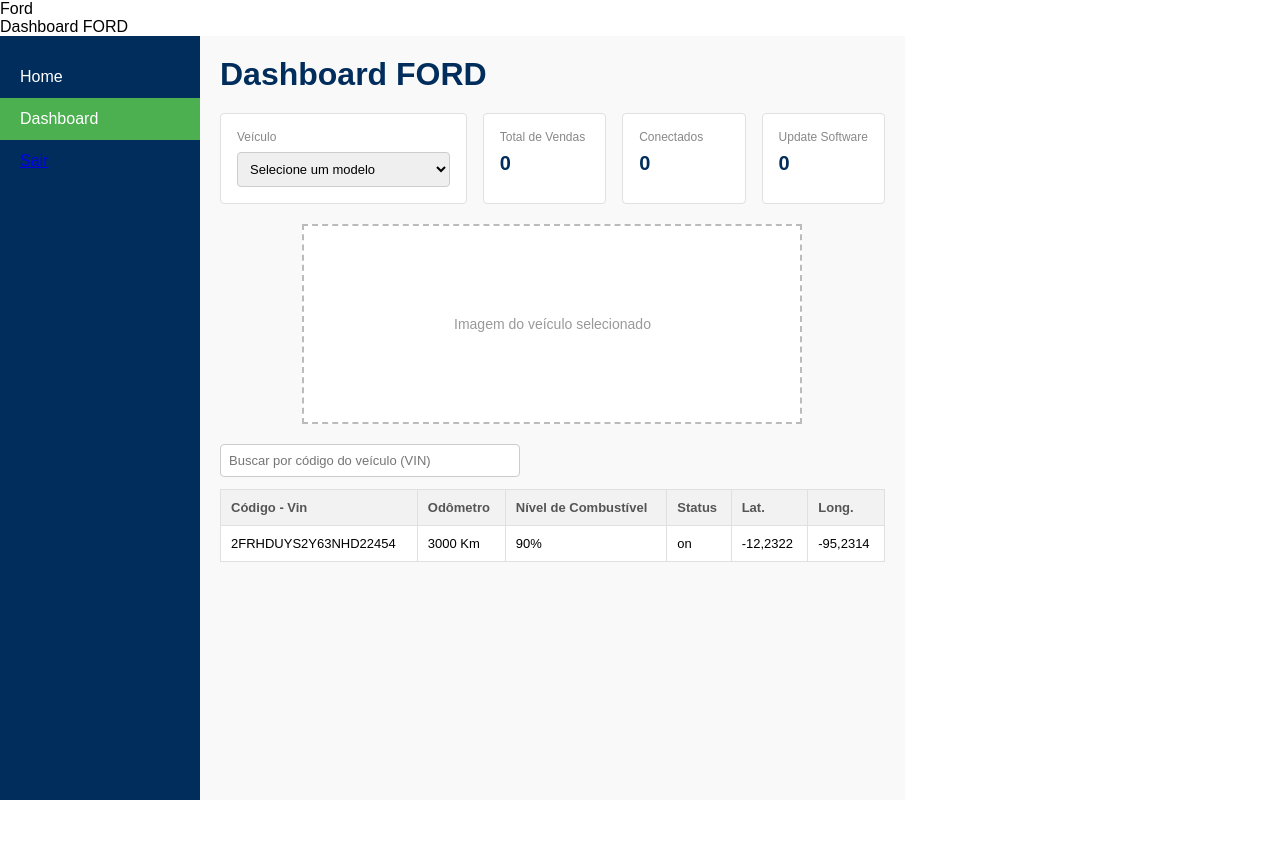
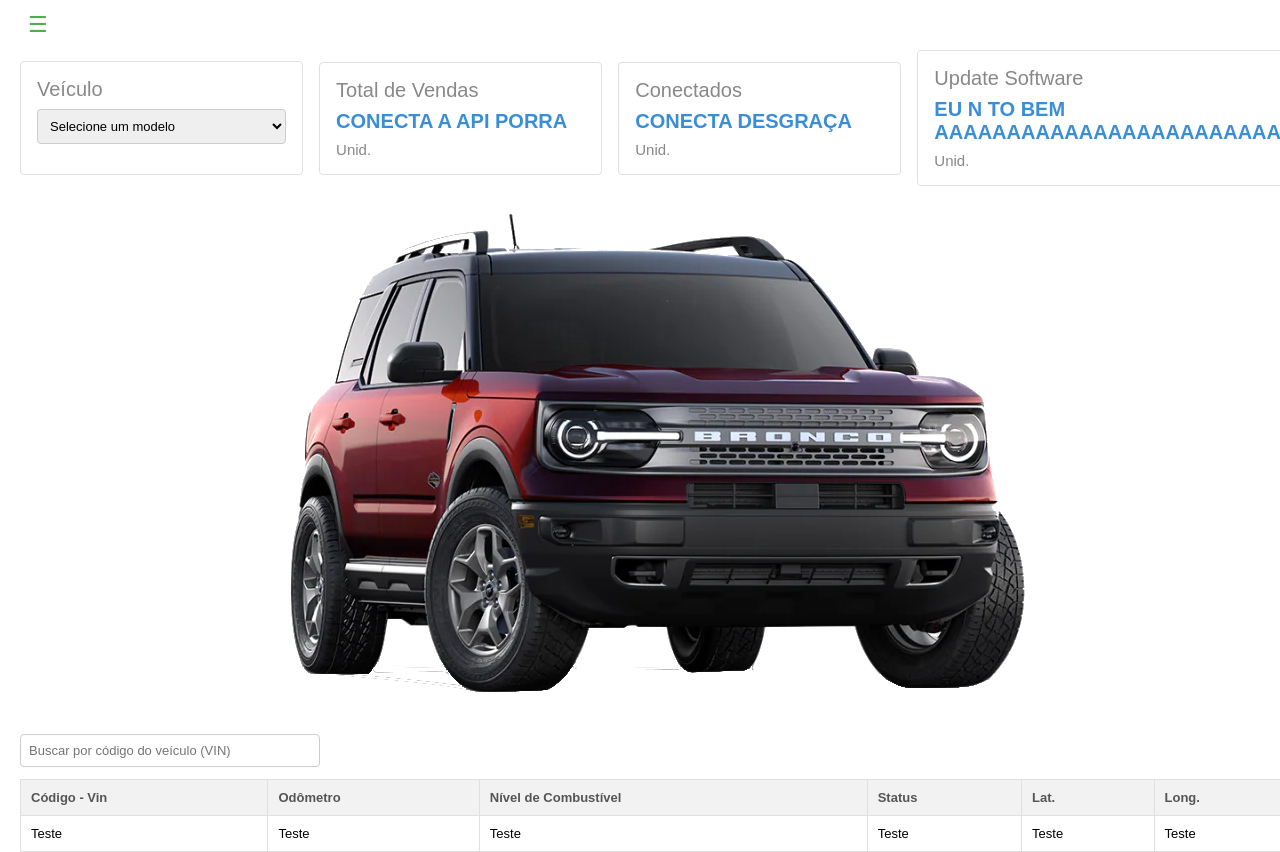
Before and after one commit to Dust-CRT/Sprint-Angular, an Angular app: page /dashboard in a window 1280 px wide. Before the commit the page ends 800 px from the top, so only its background shows below. Built offline with nearby package versions, Linux system fonts and the light colour scheme.

Commit message:
Menu lateral e dashboard feitos

```diff
--- a/src/app/components/menulateral/menulateral.css
+++ b/src/app/components/menulateral/menulateral.css
@@ -23,8 +23,8 @@
     height: 100dvh;
     width: 0;
     overflow: hidden;
-    background-color: #ededed;
-    padding: 20px 0;
+    background-color: #eeeff0;
+    padding: 50px 0;
     transition: width 0.2s ease;
     white-space: nowrap;
     z-index: 2;
@@ -33,3 +33,51 @@
 .homeNav.aberto {
     width: 200px;
 }
+
+.btns {
+    display: grid;
+
+}
+
+.btn {
+    position: relative;
+    background-color: #d9dee1;
+    border-color: #eeeff0;
+    color: #4caf50;
+    border-style: solid;
+    padding-top: 10px;
+    padding-bottom: 10px;
+    overflow: hidden;
+}
+
+.logoutBtn {
+    position: relative;
+    background-color: #d9dee1;
+    border-color: #eeeff0;
+    color: #e92222;
+    border-style: solid;
+    padding-top: 10px;
+    padding-bottom: 10px;
+    overflow: hidden;
+}
+
+.logoutBtn:hover {
+    background-color: #e92222;
+    color: #d9dee1;
+}
+
+.btn::after {
+    content: "";
+    position: absolute;
+    top: 0;
+    left: 0;
+    height: 100%;
+    width: 4px;               /* espessura da barrinha */
+    background-color: #4caf50;
+    transform: scaleY(0);     /* começa "fechada" */
+    transition: transform 0.2s ease-out;
+}
+
+.btn:hover::after {
+    transform: scaleY(1);     /* "abre" a barrinha ao passar o mouse */
+}
--- a/src/app/components/menulateral/menulateral.html
+++ b/src/app/components/menulateral/menulateral.html
@@ -1,9 +1,9 @@
 <button class="btnMenu" (click)="toggleMenu()">☰</button>
 
 <nav class="homeNav" [class.aberto]="menuAberto">
-    <ul>
-        <li class="ativo">Home</li>
-        <li>Dashboard</li>
-        <li><a href="#" (click)="false">Sair</a></li>
-    </ul>
+    <div class="btns">
+        <button class="btn">SOCORRO</button>
+        <button class="btn">XERECAAAA</button>
+        <button class="logoutBtn">Logout</button>
+    </div>
 </nav>
--- a/src/app/pages/dashboard/dashboard.css
+++ b/src/app/pages/dashboard/dashboard.css
@@ -0,0 +1,99 @@
+
+.dashboardBody {
+    flex-direction: column;
+}
+
+.dashboardMain {
+    display: grid;
+    grid-template-rows: 1fr 1fr 1fr;
+    padding: 20px;
+    width: 100dvw;
+    max-height: 100dvh;
+    padding-top: 50px;
+}
+
+.cards {
+    display: grid;
+    grid-template-columns: 1fr 1fr 1fr 1fr;
+    gap: 16px;
+}
+
+.card {
+    background-color: #ffffff;
+    border: 1px solid #e0e0e0;
+    border-radius: 4px;
+    padding: 16px;
+    min-height: 100px;
+    align-self: center;
+}
+
+.cardTitulo {
+    font-size: 20px;
+    color: #888888;
+    margin-bottom: 8px;
+}
+
+.cardLabel {
+    font-size: 15px;
+    color: #888888;
+    margin-top: 8px;
+}
+
+.cardValor {
+    font-size: 20px;
+    font-weight: bold;
+    color: #3a8ed8;
+}
+
+.selecaoDeVeiculo {
+    width: 100%;
+    padding: 8px;
+    border: 1px solid #cccccc;
+    border-radius: 4px;
+    font-size: 13px;
+    margin-bottom: 14px;
+}
+
+.imgDisplayVeiculoAtual {
+    display: flex;
+    align-items: center;
+    justify-content: center;
+    margin-bottom: 20px;
+    margin-top: 20px;
+}
+
+.imgVeiculo {
+    object-fit: contain;
+}
+
+.tableSearch {
+    margin-bottom: 12px;
+    padding: 8px;
+    width: 300px;
+    border: 1px solid #cccccc;
+    border-radius: 4px;
+    font-size: 13px;
+}
+
+.tabelaVeiculo {
+    width: 100%;
+    border-collapse: collapse;
+    background-color: #ffffff;
+}
+
+.tabelaVeiculo th,
+.tabelaVeiculo td {
+    border: 1px solid #e0e0e0;
+    padding: 10px;
+    text-align: left;
+    font-size: 13px;
+}
+
+.tabelaVeiculo th {
+    background-color: #f2f2f2;
+    color: #555555;
+}
+
+.cabecalhoTabelaVeiculo {
+    color: #094987;
+}
--- a/src/app/pages/dashboard/dashboard.html
+++ b/src/app/pages/dashboard/dashboard.html
@@ -1,65 +1,43 @@
-<body class="dashboard-body">
-    <header class="topbar">
-        <div class="topbar-logo">
-            <div class="topbar-logo-placeholder">Ford</div>
-            <span class="topbar-title">Dashboard FORD</span>
-        </div>
-    </header>
+<body class="dashboardBody">
+        <app-menulateral></app-menulateral>
 
-    <div class="dashboard-content">
-        <nav class="dashboard-nav">
-            <ul>
-                <li>Home</li>
-                <li class="active">Dashboard</li>
-                <li><a href="#" onclick="return false;">Sair</a></li>
-            </ul>
-        </nav>
-
-        <main class="dashboard-main">
-            <h1 class="dashboard-title">Dashboard FORD</h1>
-
-            <div class="cards-row">
-                <!-- Passo 8: busca por nome do modelo (dados vêm de /vehicle) -->
+        <main class="dashboardMain">
+            <div class="cards">
                 <div class="card">
-                    <div class="card-label">Veículo</div>
-                    <select class="vehicle-select" name="modelo">
+                    <div class="cardTitulo">Veículo</div>
+                    <select class="selecaoDeVeiculo" name="modelo">
                         <option value="">Selecione um modelo</option>
-                        <option value="ranger">Ranger</option>
-                        <option value="mustang">Mustang</option>
-                        <option value="territory">Territory</option>
-                        <option value="bronco">Bronco Sport</option>
                     </select>
                 </div>
 
-                <!-- Passo 9: total de vendas -->
                 <div class="card">
-                    <div class="card-label">Total de Vendas</div>
-                    <div class="card-value" id="totalVendas">0</div>
+                    <div class="cardTitulo">Total de Vendas</div>
+                    <div class="cardValor" id="totalVendas">CONECTA A API PORRA</div>
+                    <div class="cardLabel"> Unid.</div>
                 </div>
 
-                <!-- Passo 9: conectados -->
                 <div class="card">
-                    <div class="card-label">Conectados</div>
-                    <div class="card-value" id="totalConectados">0</div>
+                    <div class="cardTitulo">Conectados</div>
+                    <div class="cardValor" id="totalConectados">CONECTA DESGRAÇA</div>
+                    <div class="cardLabel"> Unid.</div>
                 </div>
 
-                <!-- Passo 9: software atualizado -->
                 <div class="card">
-                    <div class="card-label">Update Software</div>
-                    <div class="card-value" id="totalUpdate">0</div>
+                    <div class="cardTitulo">Update Software</div>
+                    <div class="cardValor" id="totalUpdate">EU N TO BEM AAAAAAAAAAAAAAAAAAAAAAAA</div>
+                    <div class="cardLabel"> Unid.</div>
                 </div>
             </div>
 
-            <!-- Passo 10: imagem do veículo selecionado -->
-            <div class="vehicle-preview">
-                <div class="vehicle-img-placeholder">Imagem do veículo selecionado</div>
+            <div class="imgDisplayVeiculoAtual">
+                <!--Troca saporra aqui por favor // CONECTA A API INFERNO-->
+                <img class="imgVeiculo" src="img/broncoSport.png" alt="">
             </div>
 
-            <!-- Passo 11: tabela com busca por código do veículo (dados vêm de /vehicleData) -->
-            <input type="text" class="table-search" placeholder="Buscar por código do veículo (VIN)">
-
-            <table class="vehicle-table">
-                <thead>
+            <div class="tabela">
+                <input type="text" class="tableSearch" placeholder="Buscar por código do veículo (VIN)">
+                <table class="tabelaVeiculo">
+                    <thead class="cabecalhoTabelaVeiculo">
                         <tr>
                             <th>Código - Vin</th>
                             <th>Odômetro</th>
@@ -69,17 +47,17 @@
                             <th>Long.</th>
                         </tr>
                     </thead>
-                <tbody id="vehicleDataBody">
+                    <tbody id="dataVeiculo">
                         <tr>
-                        <td>2FRHDUYS2Y63NHD22454</td>
-                        <td>3000 Km</td>
-                        <td>90%</td>
-                        <td>on</td>
-                        <td>-12,2322</td>
-                        <td>-95,2314</td>
+                            <td>Teste</td>
+                            <td>Teste</td>
+                            <td>Teste</td>
+                            <td>Teste</td>
+                            <td>Teste</td>
+                            <td>Teste</td>
                         </tr>
                     </tbody>
                 </table>
+            </div>
         </main>
-    </div>
 </body>
--- a/src/app/pages/dashboard/dashboard.ts
+++ b/src/app/pages/dashboard/dashboard.ts
@@ -1,8 +1,9 @@
 import { Component } from '@angular/core';
+import { Menulateral } from '../../components/menulateral/menulateral';
 
 @Component({
   selector: 'app-dashboard',
-  imports: [],
+  imports: [Menulateral],
   templateUrl: './dashboard.html',
   styleUrl: './dashboard.css',
 })
--- a/src/styles.css
+++ b/src/styles.css
@@ -10,137 +10,3 @@
     min-height: 100dvh;
     font-family: Arial, Helvetica, sans-serif;
 }
-
-
-
-/* =========================================================
-   PÁGINA 3 - DASHBOARD
-   ========================================================= */
-
-.dashboard-body {
-    flex-direction: column;
-}
-
-.dashboard-content {
-    flex: 1;
-    display: flex;
-}
-
-.dashboard-nav {
-    width: 200px;
-    background-color: #002d5b;
-    padding: 20px 0;
-}
-
-.dashboard-nav ul {
-    list-style: none;
-    margin: 0;
-    padding: 0;
-}
-
-.dashboard-nav li {
-    padding: 12px 20px;
-    color: #ffffff;
-    cursor: pointer;
-}
-
-.dashboard-nav li:hover {
-    background-color: #01213f;
-}
-
-.dashboard-nav li.active {
-    background-color: #4caf50;
-}
-
-.dashboard-main {
-    flex: 1;
-    padding: 20px;
-    background-color: #f9f9f9;
-}
-
-.dashboard-title {
-    margin: 0 0 20px 0;
-    color: #002d5b;
-}
-
-.cards-row {
-    display: grid;
-    grid-template-columns: 2fr 1fr 1fr 1fr;
-    gap: 16px;
-    margin-bottom: 20px;
-}
-
-.card {
-    background-color: #ffffff;
-    border: 1px solid #e0e0e0;
-    border-radius: 4px;
-    padding: 16px;
-}
-
-.card-label {
-    font-size: 12px;
-    color: #888888;
-    margin-bottom: 8px;
-}
-
-.card-value {
-    font-size: 20px;
-    font-weight: bold;
-    color: #002d5b;
-}
-
-.vehicle-select {
-    width: 100%;
-    padding: 8px;
-    border: 1px solid #cccccc;
-    border-radius: 4px;
-    font-size: 13px;
-}
-
-.vehicle-preview {
-    display: flex;
-    align-items: center;
-    justify-content: center;
-    margin-bottom: 20px;
-}
-
-.vehicle-img-placeholder {
-    width: 100%;
-    max-width: 500px;
-    height: 200px;
-    border: 2px dashed #bbbbbb;
-    display: flex;
-    align-items: center;
-    justify-content: center;
-    color: #999999;
-    font-size: 14px;
-    background-color: #ffffff;
-}
-
-.table-search {
-    margin-bottom: 12px;
-    padding: 8px;
-    width: 300px;
-    border: 1px solid #cccccc;
-    border-radius: 4px;
-    font-size: 13px;
-}
-
-.vehicle-table {
-    width: 100%;
-    border-collapse: collapse;
-    background-color: #ffffff;
-}
-
-.vehicle-table th,
-.vehicle-table td {
-    border: 1px solid #e0e0e0;
-    padding: 10px;
-    text-align: left;
-    font-size: 13px;
-}
-
-.vehicle-table th {
-    background-color: #f2f2f2;
-    color: #555555;
-}
```
Lines whose indentation alone changed are shown as unchanged.
